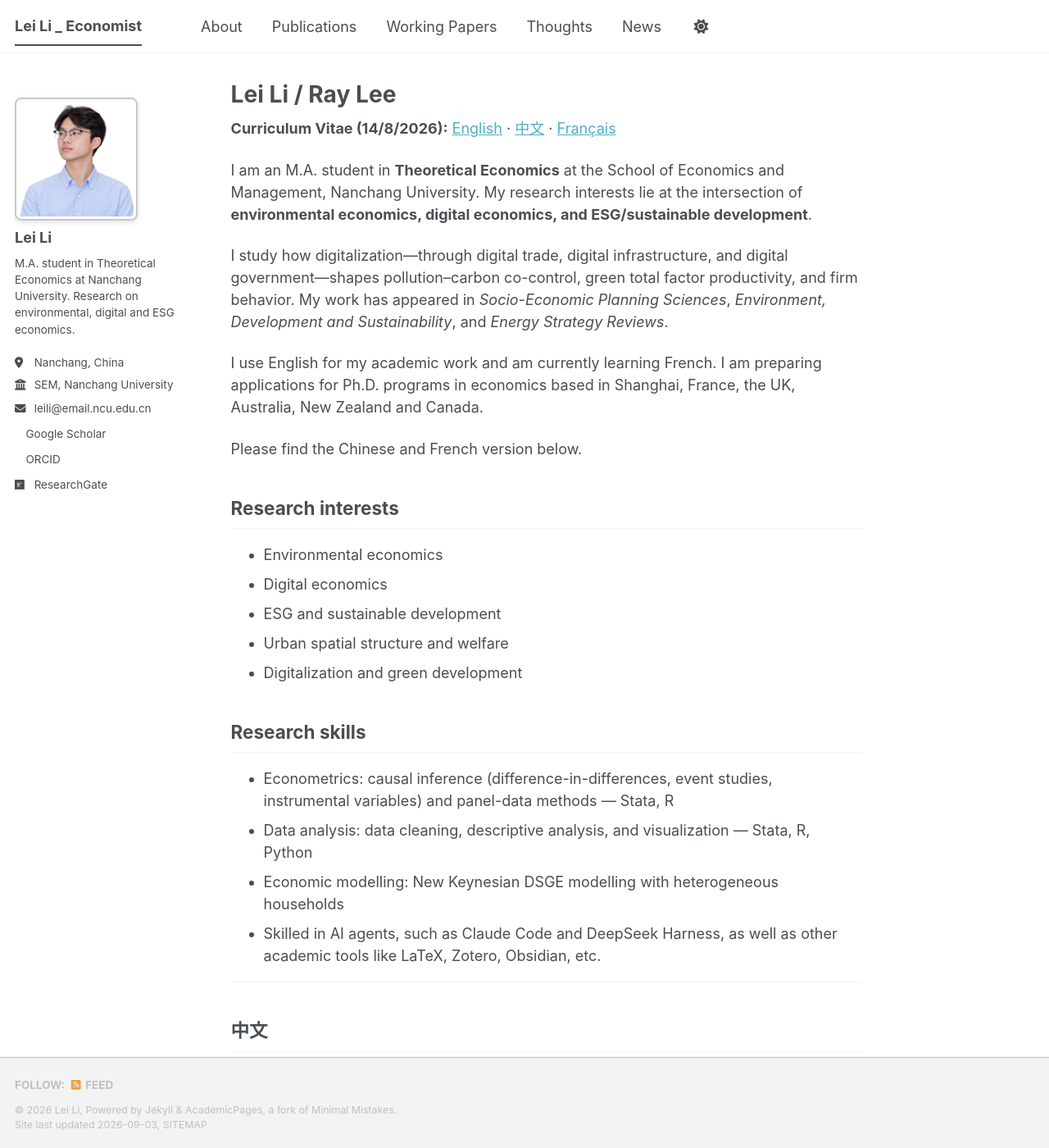
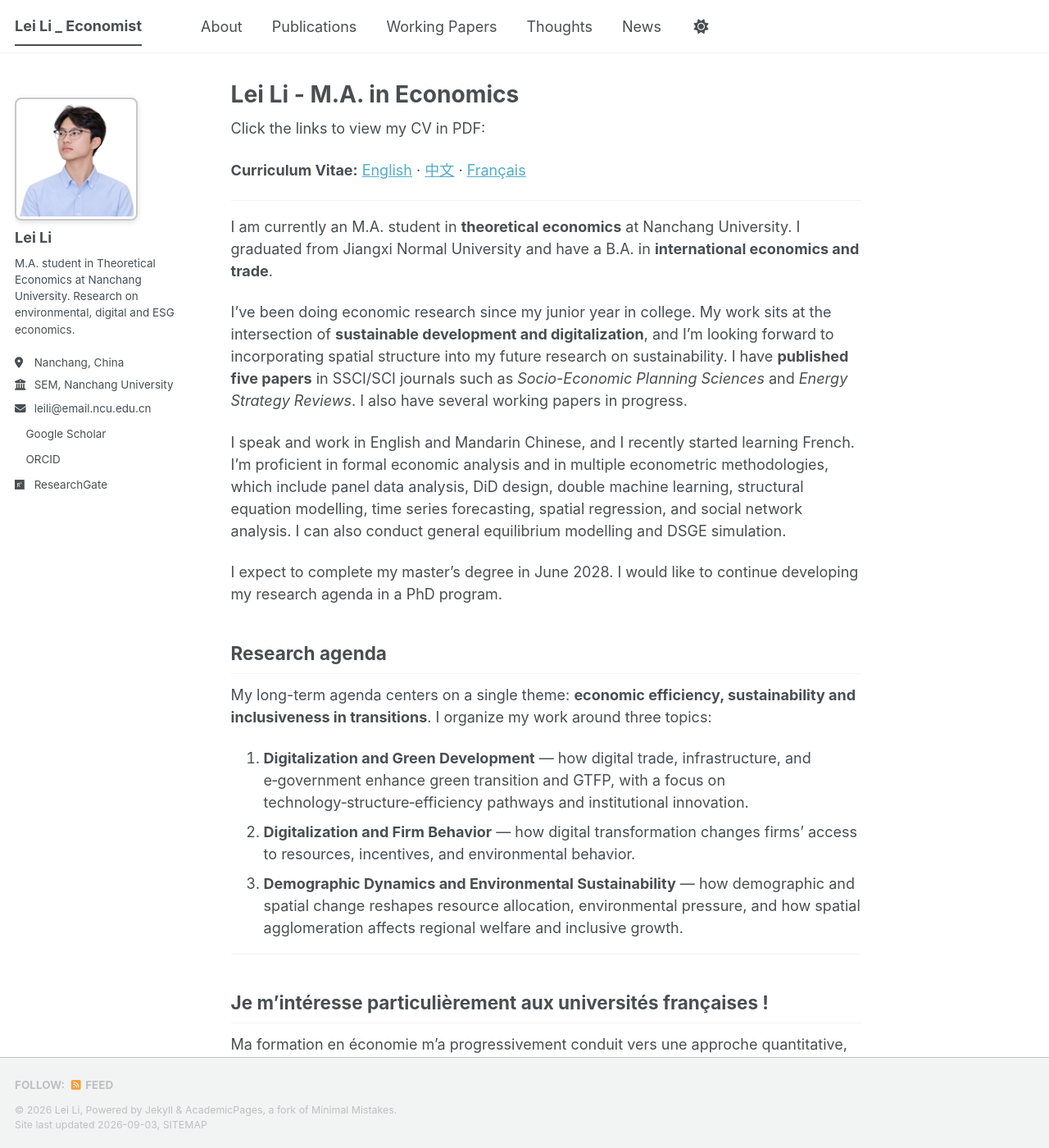
Before and after one commit to LeiLi-Econ/LeiLi-Econ.github.io, a Jekyll site: the page built from _pages/about.md, in a window 1280 px wide and 1400 px high. Shown: the whole window at 82% size. Built offline with Jekyll 4.4.1, drawn with Linux system fonts in a browser that asks for light colours; a style sheet for code colours, icons or effects is not loaded; some of the changed text lies outside the part shown.

Commit message:
Rewrite About page: growth narrative, research agenda, French interest statement

```diff
--- a/_pages/about.md
+++ b/_pages/about.md
@@ -1,6 +1,6 @@
 ---
 permalink: /
-title: "Lei Li / Ray Lee"
+title: "Lei Li - M.A. in Economics"
 author_profile: true
 redirect_from:
   - /about/
@@ -8,78 +8,32 @@ redirect_from:
   - /zh/
   - /fr/
 ---
+Click the links to view my CV in PDF:
 
-**Curriculum Vitae (14/8/2026):** [English](https://LeiLi-Econ.github.io/files/Lei_Li_CV_EN.pdf) · [中文](https://LeiLi-Econ.github.io/files/Lei_Li_CV_CN.pdf) · [Français](https://LeiLi-Econ.github.io/files/Lei_Li_CV_FR.pdf)
-
-I am an M.A. student in **Theoretical Economics** at the School of Economics and Management, Nanchang University. My research interests lie at the intersection of **environmental economics, digital economics, and ESG/sustainable development**.
-
-I study how digitalization—through digital trade, digital infrastructure, and digital government—shapes pollution–carbon co-control, green total factor productivity, and firm behavior. My work has appeared in *Socio-Economic Planning Sciences*, *Environment, Development and Sustainability*, and *Energy Strategy Reviews*.
-
-I use English for my academic work and am currently learning French. I am preparing applications for Ph.D. programs in economics based in Shanghai, France, the UK, Australia, New Zealand and Canada.
-
-Please find the Chinese and French version below.
-
-## Research interests
-
-- Environmental economics
-- Digital economics
-- ESG and sustainable development
-- Urban spatial structure and welfare
-- Digitalization and green development
-
-## Research skills
-
-- Econometrics: causal inference (difference-in-differences, event studies, instrumental variables) and panel-data methods — Stata, R
-- Data analysis: data cleaning, descriptive analysis, and visualization — Stata, R, Python
-- Economic modelling: New Keynesian DSGE modelling with heterogeneous households
-- Skilled in AI agents, such as Claude Code and DeepSeek Harness, as well as other academic tools like LaTeX, Zotero, Obsidian, etc.
+**Curriculum Vitae:** [English](https://LeiLi-Econ.github.io/files/Lei_Li_CV_EN.pdf) · [中文](https://LeiLi-Econ.github.io/files/Lei_Li_CV_CN.pdf) · [Français](https://LeiLi-Econ.github.io/files/Lei_Li_CV_FR.pdf)
 
 ---
 
-## 中文
+I am currently an M.A. student in **theoretical economics** at Nanchang University. I graduated from Jiangxi Normal University and have a B.A. in **international economics and trade**.
 
-我是李磊，南昌大学经济管理学院**理论经济学**专业硕士研究生，本科毕业于江西师范大学经济与管理学院国贸系。研究兴趣集中于**环境经济学、数字经济学与 ESG 可持续发展**的交叉领域。
+I've been doing economic research since my junior year in college. My work sits at the intersection of **sustainable development and digitalization**, and I'm looking forward to incorporating spatial structure into my future research on sustainability. I have **published five papers** in SSCI/SCI journals such as *Socio-Economic Planning Sciences* and *Energy Strategy Reviews*. I also have several working papers in progress.
 
-我关注数字化（数字贸易、数字基础设施、数字政府）如何影响减污降碳协同、绿色全要素生产率与企业行为，相关成果发表于 *Socio-Economic Planning Sciences*、*Environment, Development and Sustainability*、*Energy Strategy Reviews* 等SCI/SSCI期刊。
+I speak and work in English and Mandarin Chinese, and I recently started learning French. I'm proficient in formal economic analysis and in multiple econometric methodologies, which include panel data analysis, DiD design, double machine learning, structural equation modelling, time series forecasting, spatial regression, and social network analysis. I can also conduct general equilibrium modelling and DSGE simulation.
 
-目前正在筹备国内外经济学博士项目申请。
+I expect to complete my master's degree in June 2028. I would like to continue developing my research agenda in a PhD program.
 
-### 研究方向
+## Research agenda
 
-- 环境经济学
-- 数字经济学
-- ESG 与可持续发展
-- 城市空间格局与福利
-- 数字化与绿色发展
+My long-term agenda centers on a single theme: **economic efficiency, sustainability and inclusiveness in transitions**. I organize my work around three topics:
 
-### 研究技能
-
-- 计量经济学：因果推断（双重差分、事件研究、工具变量）与面板数据方法——Stata、R
-- 数据分析：数据清洗、描述性分析与可视化——Stata、R、Python
-- 经济建模：新凯恩斯 DSGE 建模（异质性家庭）
-- 熟练运用 AI agent 工具（如 Claude Code、DeepSeek Harness）以及 LaTeX、Zotero、Obsidian 等学术工具
+1. **Digitalization and Green Development** — how digital trade, infrastructure, and e‑government enhance green transition and GTFP, with a focus on technology‑structure‑efficiency pathways and institutional innovation.
+2. **Digitalization and Firm Behavior** — how digital transformation changes firms' access to resources, incentives, and environmental behavior.
+3. **Demographic Dynamics and Environmental Sustainability** — how demographic and spatial change reshapes resource allocation, environmental pressure, and how spatial agglomeration affects regional welfare and inclusive growth.
 
 ---
 
-## Française
+## Je m'intéresse particulièrement aux universités françaises !
 
-Je suis étudiant en master d'**économie théorique** à l'École d'économie et de gestion de l'Université de Nanchang. Mes recherches se situent à l'intersection de **l'économie de l'environnement, de l'économie numérique et du développement durable (ESG)**.
+Ma formation en économie m'a progressivement conduit vers une approche quantitative, fondée sur l'économétrie et l'analyse empirique. Je considère toutefois que la rigueur quantitative gagne à être complétée par une sensibilité plus large aux institutions, aux structures sociales et à l'histoire des idées. C'est ce qui m'attire dans la tradition française des sciences sociales : à travers mes lectures en économie, en sociologie, en philosophie, en science politique et en histoire de la pensée, j'ai été marqué par la profondeur et la vitalité de cette tradition intellectuelle. Je souhaiterais découvrir cet environnement de l'intérieur et approfondir ma propre sensibilité intellectuelle en dialogue avec lui.
 
-J'étudie comment la numérisation—commerce numérique, infrastructures numériques, gouvernement numérique—façonne le co-contrôle de la pollution et du carbone, la productivité verte et le comportement des entreprises. Mes travaux ont été publiés dans *Socio-Economic Planning Sciences*, *Environment, Development and Sustainability* et *Energy Strategy Reviews*.
-
-Je peux travailler et vivre sans difficulté en anglais, et j'apprends actuellement le français — niveau A2, avec l'objectif d'atteindre B2 ou C1. Je prépare des candidatures de doctorat en économie, et je voudrais poursuivre mes études dans les grands établissements français, en particulier le système PSL et l'Institut Polytechnique de Paris.
-
-### Thèmes de recherche
-
-- Économie de l'environnement
-- Économie numérique
-- ESG et développement durable
-- Structure spatiale urbaine et bien-être
-- Numérisation et développement vert
-
-### Compétences
-
-- Économétrie : inférence causale (différences-en-différences, études d'événements, variables instrumentales), données de panel — Stata, R
-- Analyse de données : nettoyage, analyse descriptive, visualisation — Stata, R, Python
-- Modélisation économique : modélisation DSGE néo-keynésienne (ménages hétérogènes)
-- Maîtrise des agents IA, tels que Claude Code et DeepSeek Harness, ainsi que d'autres outils académiques comme LaTeX, Zotero, Obsidian, etc.
+Étudier en France serait donc pour moi moins une question de formation technique que l'occasion de compléter ma formation quantitative par une compréhension plus large des questions sociales auxquelles l'économie cherche à répondre.
```
